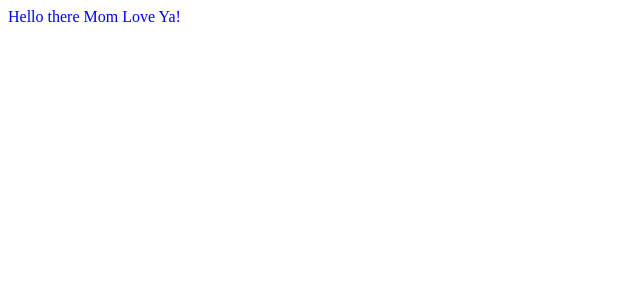
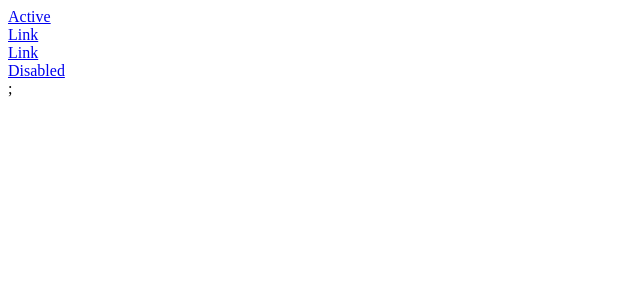
Before and after one commit to william-murphy-jr/project-site, a Gatsby app: page / in a window 1280 px wide. Shown: the top 300 px of the page, without its empty margins (0-640 px from the left). Built offline with nearby package versions, Linux system fonts and the light colour scheme.

Commit message:
added meta data for gatsby.config.js also added html.js for js & links

```diff
--- a/package.json
+++ b/package.json
@@ -13,8 +13,11 @@
     "test": "echo \"Write tests! -> https://gatsby.dev/unit-testing\""
   },
   "dependencies": {
+    "bootstrap": "^4.3.1",
     "gatsby": "^2.1.19",
+    "jquery": "^3.3.1",
     "react": "^16.8.3",
+    "react-bootstrap": "^1.0.0-beta.5",
     "react-dom": "^16.8.3"
   },
   "devDependencies": {
--- a/src/pages/index.js
+++ b/src/pages/index.js
@@ -1,7 +1,7 @@
 import React from "react"
 import appCss from "./app.module.css"
-// export default () => <div>Hello Cruel world!</div>
-
+import { Nav } from "react-bootstrap"
+// import
 class App extends React.Component {
   constructor() {
     super()
@@ -9,14 +9,31 @@ class App extends React.Component {
 
   render() {
     return (
-      <div className={appCss.test}>Hello there Mom Love Ya!</div>
+      // <div className={appCss.test}>Hello there Mom Love Ya!
+      <div>
+        <Nav
+          activeKey="/home"
+          onSelect={selectedKey => alert(`selected ${selectedKey}`)}
+        >
+          <Nav.Item>
+            <Nav.Link href="/home">Active</Nav.Link>
+          </Nav.Item>
+          <Nav.Item>
+            <Nav.Link eventKey="link-1">Link</Nav.Link>
+          </Nav.Item>
+          <Nav.Item>
+            <Nav.Link eventKey="link-2">Link</Nav.Link>
+          </Nav.Item>
+          <Nav.Item>
+            <Nav.Link eventKey="disabled" disabled>
+              Disabled
+            </Nav.Link>
+          </Nav.Item>
+        </Nav>;
+      </div>
+      // </div>
     )
   }
 };
-// const App = () => {
-//   return (
-//     <div className={appCss.test}>Hello Mom</div>
-//   )
-// };
 
 export default App;
```
Also changed, not shown: gatsby.config.js (added, +7 -0 lines), src/html.js (added, +39 -0 lines), 1 other file (tests, documents, lock files or other folders).
